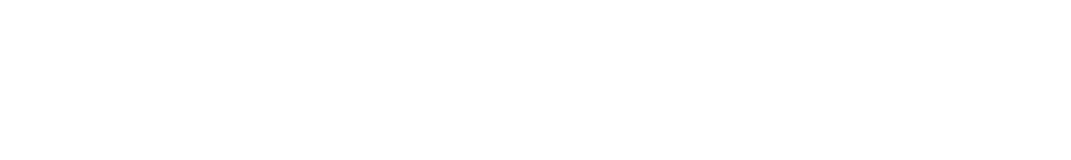
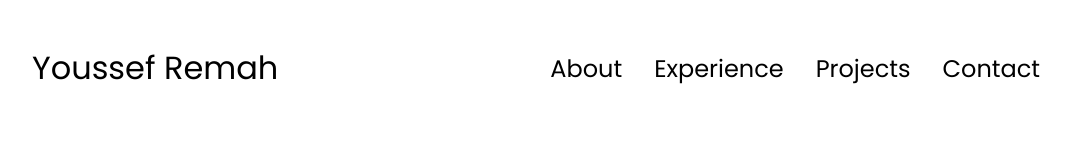
Before and after one commit to Youssef-Remah/My-Portfolio, a plain HTML site: page index.html in a window 1280 px wide. Shown: the whole page, without its empty margins (104-1175 px from the left). Drawn offline with Linux system fonts and the light colour scheme.

Commit message:
feat: add desktop navbar to index.html with styles
- Added HTML markup for desktop navigation bar in index.html
- Styled the navbar in styles.css

```diff
--- a/index.html
+++ b/index.html
@@ -6,8 +6,24 @@
     <title>Document</title>
     <link rel="stylesheet" href="styles.css">
     <link rel="stylesheet" href="mediaqueries.css">
+    <link rel="preconnect" href="https://fonts.googleapis.com">
+    <link rel="preconnect" href="https://fonts.gstatic.com" crossorigin>
+    <link href="https://fonts.googleapis.com/css2?family=Poppins:ital,wght@0,100;0,200;0,300;0,400;0,500;0,600;0,700;0,800;0,900;1,100;1,200;1,300;1,400;1,500;1,600;1,700;1,800;1,900&display=swap" rel="stylesheet">
 </head>
 <body>
+
+    <nav id="desktop-nav">
+        <div class="logo">Youssef Remah</div>
+
+        <div>
+            <ul class="nav-links">
+                <li><a href="#about">About</a></li>
+                <li><a href="#experience">Experience</a></li>
+                <li><a href="#projects">Projects</a></li>
+                <li><a href="#contact">Contact</a></li>
+            </ul>
+        </div>
+    </nav>
 
     <script src="script.js"></script>
 </body>
--- a/styles.css
+++ b/styles.css
@@ -0,0 +1,62 @@
+/* General */
+
+*{
+    margin: 0;
+    padding: 0;
+}
+
+body{
+    font-family: "Poppins", sans-serif;
+}
+
+html{
+    scroll-behavior: smooth;
+}
+
+p{
+    color: rgb(85, 85, 85);
+}
+
+/* Transition */
+
+a, .btn{
+    transition: all 300ms ease;
+}
+
+/* Desktop Navigation */
+nav, .nav-links{
+    display: flex;
+}
+
+nav{
+    justify-content: space-around;
+    align-items: center;
+    height: 17vh;
+}
+
+.nav-links{
+    list-style: none;
+    gap: 2rem;
+    font-size: 1.5rem;
+}
+
+a{
+    color: black;
+    text-decoration: none;
+    text-decoration-color: black;
+}
+
+a:hover{
+    text-decoration: underline;
+    color: grey;
+    text-underline-offset: 1rem;
+    text-decoration-color: rgb(181, 181, 181);
+}
+
+.logo{
+    font-size: 2rem;
+}
+
+.logo:hover{
+    cursor: default;
+}
```
